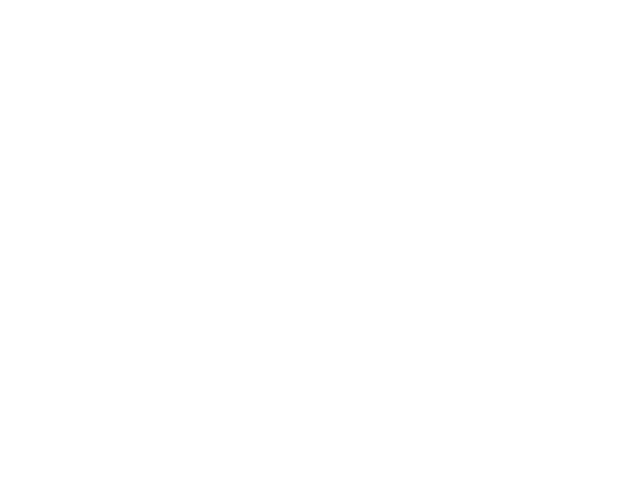
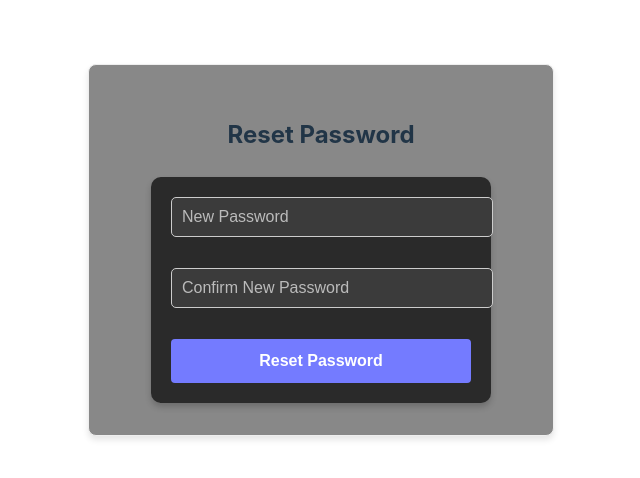
Before and after one commit to PraveenDantam183/ProjectD, a React (Vite) app: page /reset-password in a window 1280 px wide. Before the commit this address had no page. Shown: the top 478 px of the page, without its empty margins (349-989 px from the left). Built offline with nearby package versions, Linux system fonts and the light colour scheme.

Commit message:
modified the reset pwd UI

```diff
--- a/src/App.jsx
+++ b/src/App.jsx
@@ -4,6 +4,7 @@
 import Signup from "./components/Signup";
 import Login from "./components/Login";
 import Welcome from "./components/Welcome";
+import ResetPassword from "./components/ResetPassword";
 import "./App.css";
 
 function App() {
@@ -14,7 +15,7 @@
         <Route path="/signup" element={<Signup />} />
         <Route path="/login" element={<Login />} />
         <Route path="/welcome/:username" element={<Welcome />} /> {/* Dynamic Route */}
-        {/* <Route path="/tester" element={<Tester />} /> */}
+        <Route path="/reset-password" element={<ResetPassword />} />
       </Routes>
     </Router>
   );
--- a/src/components/Login.jsx
+++ b/src/components/Login.jsx
@@ -45,7 +45,12 @@
     }
 
     try {
-      await sendPasswordResetEmail(auth, email);
+      const actionCodeSettings = {
+        url: `https://projectd-e4f8e.web.app/reset-password`,
+        handleCodeInApp: true,
+      };
+
+      await sendPasswordResetEmail(auth, email, actionCodeSettings);
       setSuccessMessage("Password reset email sent! Check your inbox.");
       setErrorMessage("");
       setTimeout(() => {
--- /dev/null
+++ b/src/components/ResetPassword.jsx
@@ -0,0 +1,86 @@
+import React, { useState } from 'react';
+import { useNavigate, useSearchParams } from 'react-router-dom';
+import { confirmPasswordReset, verifyPasswordResetCode } from 'firebase/auth';
+import { auth } from '../firebase';
+import '../App.css';
+
+function ResetPassword() {
+  const [newPassword, setNewPassword] = useState('');
+  const [confirmPassword, setConfirmPassword] = useState('');
+  const [error, setError] = useState('');
+  const [success, setSuccess] = useState(false);
+  const [loading, setLoading] = useState(false);
+  const [searchParams] = useSearchParams();
+  const oobCode = searchParams.get('oobCode');
+  const navigate = useNavigate();
+
+  const handleSubmit = async (e) => {
+    e.preventDefault();
+    setError('');
+
+    if (newPassword !== confirmPassword) {
+      setError('Passwords do not match');
+      return;
+    }
+
+    if (newPassword.length < 6) {
+      setError('Password must be at least 6 characters');
+      return;
+    }
+
+    try {
+      setLoading(true);
+
+      // Verify the password reset code is valid
+      const email = await verifyPasswordResetCode(auth, oobCode);
+
+      // Confirm password reset
+      await confirmPasswordReset(auth, oobCode, newPassword);
+
+      setSuccess(true);
+      setTimeout(() => navigate('/login'), 3000);
+    } catch (error) {
+      console.error('Password reset error:', error);
+      setError(error.message);
+    } finally {
+      setLoading(false);
+    }
+  };
+
+  return (
+    <div className="signup-container">
+
+      <h2>Reset Password</h2>
+      {success ? (
+        <div className="success-message">
+          Password reset successfully! Redirecting to login...
+        </div>
+      ) : (
+        <form className="signup-form" onSubmit={handleSubmit}>
+          <input
+            type="password"
+            placeholder="New Password"
+            value={newPassword}
+            onChange={(e) => setNewPassword(e.target.value)}
+            required
+            minLength="6"
+          />
+          <input
+            type="password"
+            placeholder="Confirm New Password"
+            value={confirmPassword}
+            onChange={(e) => setConfirmPassword(e.target.value)}
+            required
+            minLength="6"
+          />
+          {error && <div className="error-message">{error}</div>}
+          <button type="submit" disabled={loading}>
+            {loading ? 'Resetting...' : 'Reset Password'}
+          </button>
+        </form>
+      )}
+    </div>
+  );
+}
+
+export default ResetPassword;
--- a/src/index.css
+++ b/src/index.css
@@ -166,6 +166,25 @@
   }
 }
 
+/* Password Reset Page Styles */
+.reset-password-container {
+  max-width: 400px;
+  margin: 2rem auto;
+  padding: 2rem;
+}
+
+.password-match-indicator {
+  margin-top: 0.5rem;
+  font-size: 0.9rem;
+}
+
+.password-match-indicator.valid {
+  color: #28a745;
+}
+
+.password-match-indicator.invalid {
+  color: #dc3545;
+}
 
 
 /* :root {
```
